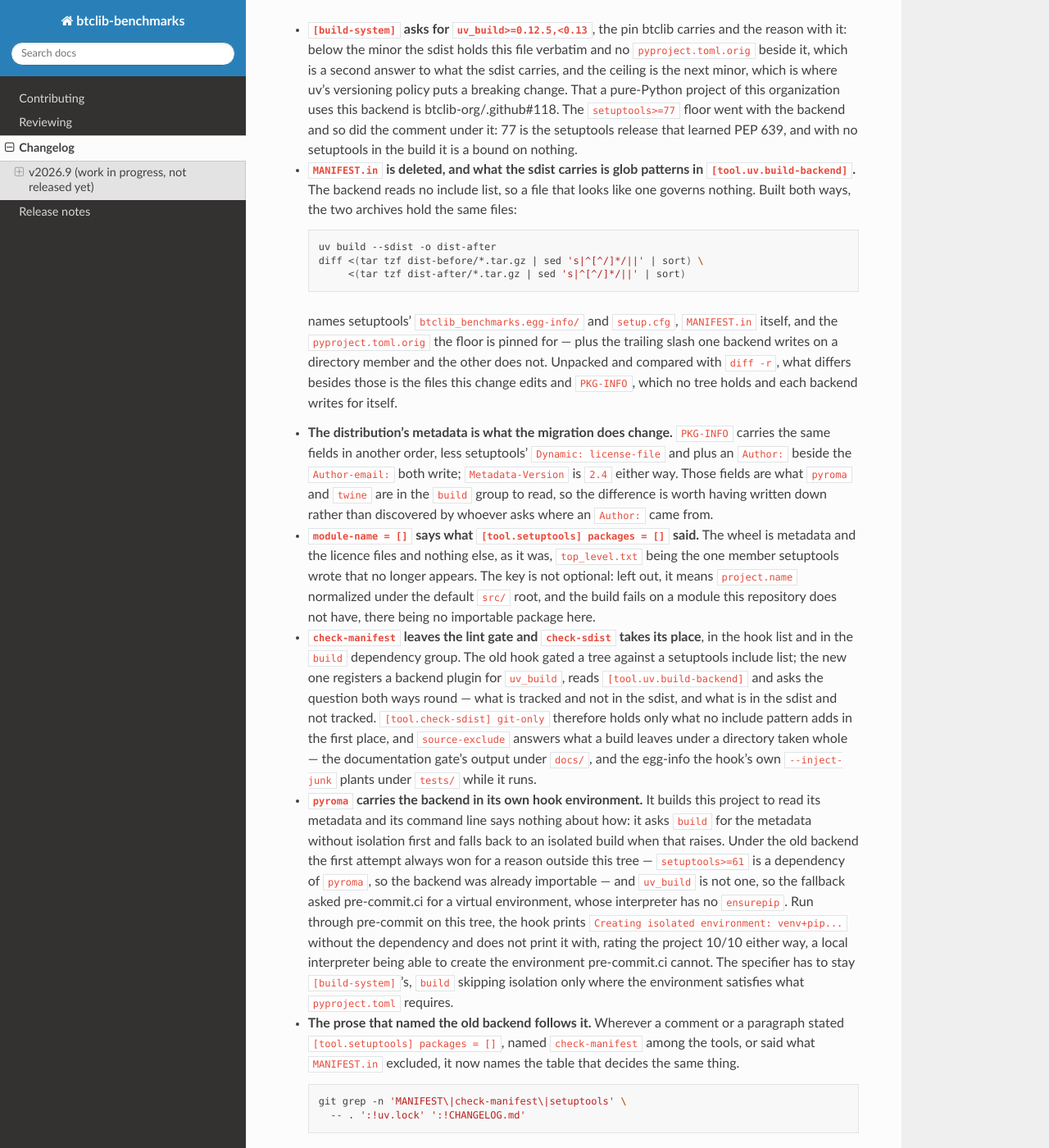
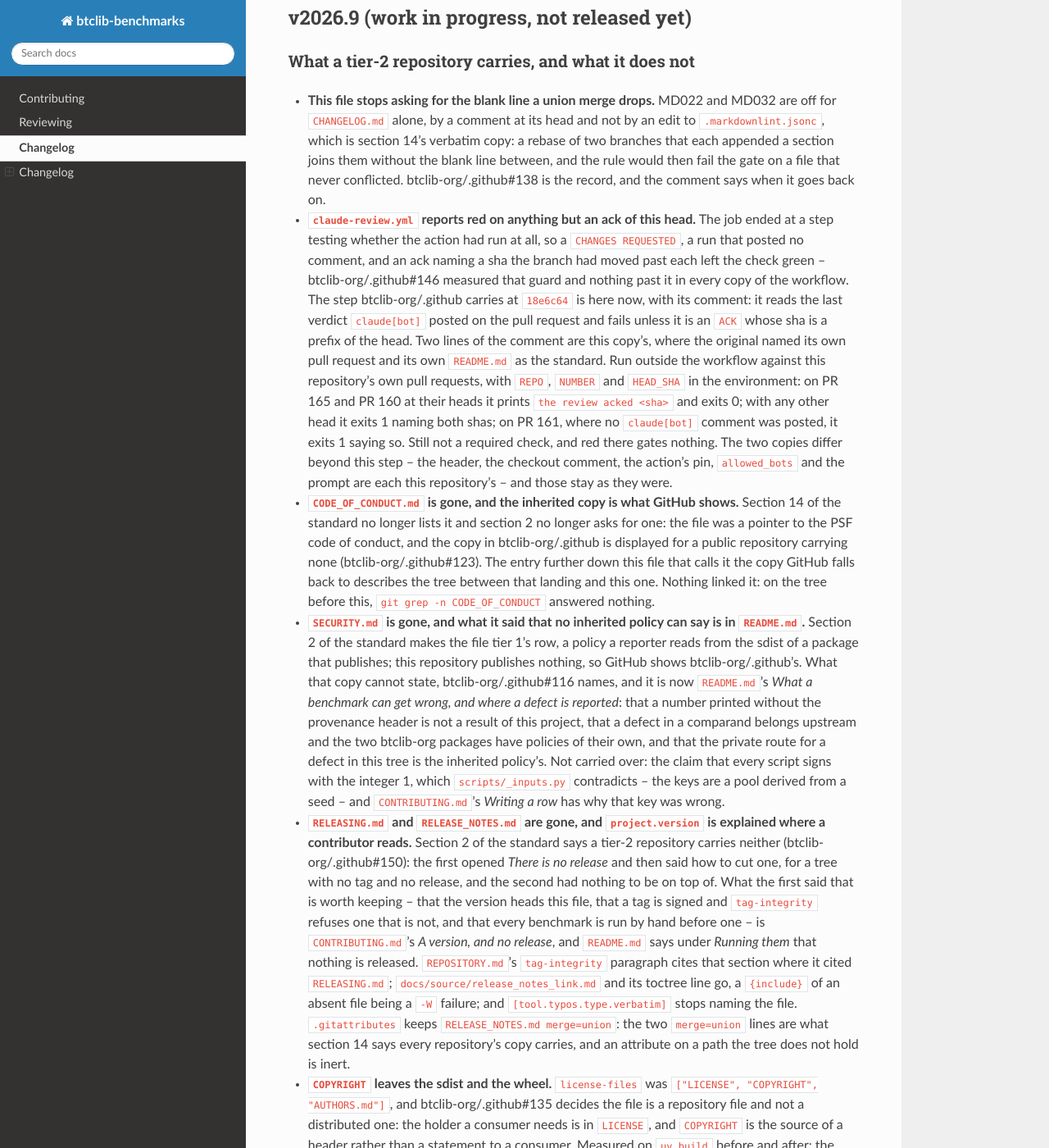
Before and after one commit to btclib-org/btclib-benchmarks, a Sphinx documentation site: the page built from docs/source/changelog_link.md, in a window 1280 px wide and 1400 px high, scrolled down 314 px. Shown: the whole window at 82% size. Built offline with Sphinx 7.4.7 and the Read the Docs theme 3.1.0, drawn with Linux system fonts in a browser that asks for light colours; some of the changed text lies outside the part shown.

Commit message:
The tree is a tier 2's, and the review check reports the verdict (#167)
Six decisions of the organization standard, each already taken on
btclib-org/.github and each measured here before being applied:

- claude-review.yml ends at the step btclib-org/.github carries at
  18e6c64, which reads the last verdict claude[bot] posted and goes red
  on anything but an ACK of this head (btclib-org/.github#146). Its
  shell was run against this repository's own pull requests: 165 and
  160 ack their heads, 161 carries no verdict and exits 1.
- CODE_OF_CONDUCT.md is deleted; the inherited copy is what GitHub
  shows (btclib-org/.github#123). Nothing in the tree linked it.
- SECURITY.md is deleted, this repository publishing nothing an sdist
  would carry it in; what an inherited policy cannot say -- the
  provenance header a number is unverified without, where a comparand's
  defect is reported -- is a README.md section (btclib-org/.github#116).
- COPYRIGHT leaves license-files and is named under [tool.check-sdist]
  git-only (btclib-org/.github#135): measured on uv build, the wheel
  loses dist-info/licenses/COPYRIGHT and nothing else.
- [tool.mypy] is strict and the hook runs it over scripts and tests;
  nothing to align (btclib-org/.github#112).
- RELEASING.md and RELEASE_NOTES.md are deleted, section 2 saying a
  tier-2 repository carries neither (btclib-org/.github#150). What the
  first said that is worth keeping -- project.version heads the
  changelog, a tag is signed, every benchmark is run by hand before one
  -- is CONTRIBUTING.md's "A version, and no release"; REPOSITORY.md
  cites that section where it cited RELEASING.md; the docs shim and its
  toctree line go, a -W build failing on an include of an absent file;
  .gitattributes keeps its merge=union line, section 14 owing it to
  every copy.

CHANGELOG.md opens with the MD022/MD032 waiver btclib-org/.github's
carries at fa5de67 (btclib-org/.github#138), and its introduction stops
pointing at release notes the tree no longer has.

```diff
--- a/CHANGELOG.md
+++ b/CHANGELOG.md
@@ -1,12 +1,109 @@
+<!-- markdownlint-disable MD022 MD032 -->
+<!-- This file is merge=union, so a rebase joins two sections and drops
+     the blank line between them without a conflict: the rule is off
+     here for the duration of btclib-org/.github#33, and goes back on
+     when that queue is empty. btclib-org/.github#138 is the record. -->
+
 # Changelog
 
-Every change of a release, in full: what changed, why, and what it cost.
-The release notes, which say what a user has to act on, are in
-[RELEASE_NOTES.md][notes]; this file is the record behind them.
-
-[notes]: https://github.com/btclib-org/btclib-benchmarks/blob/main/RELEASE_NOTES.md
+Every change, in full: what changed, why, and what it cost. The headings
+are `project.version`, a released *state of the benchmarks* rather than
+a release -- `CONTRIBUTING.md`'s *A version, and no release* has what
+that means here, and why there are no release notes for this file to be
+the record behind.
 
 ## v2026.9 (work in progress, not released yet)
+
+### What a tier-2 repository carries, and what it does not
+
+- **This file stops asking for the blank line a union merge drops.**
+  MD022 and MD032 are off for `CHANGELOG.md` alone, by a comment at its
+  head and not by an edit to `.markdownlint.jsonc`, which is section 14's
+  verbatim copy: a rebase of two branches that each appended a section
+  joins them without the blank line between, and the rule would then fail
+  the gate on a file that never conflicted. btclib-org/.github#138 is the
+  record, and the comment says when it goes back on.
+
+- **`claude-review.yml` reports red on anything but an ack of this
+  head.** The job ended at a step testing whether the action had run at
+  all, so a `CHANGES REQUESTED`, a run that posted no comment, and an ack
+  naming a sha the branch had moved past each left the check green --
+  btclib-org/.github#146 measured that guard and nothing past it in every
+  copy of the workflow. The step btclib-org/.github carries at `18e6c64`
+  is here now, with its comment: it reads the last verdict `claude[bot]`
+  posted on the pull request and fails unless it is an `ACK` whose sha is
+  a prefix of the head. Two lines of the comment are this copy's, where
+  the original named its own pull request and its own `README.md` as the
+  standard. Run outside the workflow against this repository's own pull
+  requests, with `REPO`, `NUMBER` and `HEAD_SHA` in the environment: on
+  PR 165 and PR 160 at their heads it prints `the review acked <sha>`
+  and exits 0; with any other head it exits 1 naming both shas; on
+  PR 161, where no `claude[bot]` comment was posted, it exits 1 saying
+  so. Still not a required check, and red there gates nothing. The two
+  copies differ beyond this step -- the header, the checkout comment,
+  the action's pin, `allowed_bots` and the prompt are each this
+  repository's -- and those stay as they were.
+
+- **`CODE_OF_CONDUCT.md` is gone, and the inherited copy is what GitHub
+  shows.** Section 14 of the standard no longer lists it and section 2
+  no longer asks for one: the file was a pointer to the PSF code of
+  conduct, and the copy in btclib-org/.github is displayed for a public
+  repository carrying none (btclib-org/.github#123). The entry further
+  down this file that calls it the copy GitHub falls back to describes
+  the tree between that landing and this one. Nothing linked it: on the
+  tree before this, `git grep -n CODE_OF_CONDUCT` answered nothing.
+
+- **`SECURITY.md` is gone, and what it said that no inherited policy can
+  say is in `README.md`.** Section 2 of the standard makes the file tier
+  1's row, a policy a reporter reads from the sdist of a package that
+  publishes; this repository publishes nothing, so GitHub shows
+  btclib-org/.github's. What that copy cannot state, btclib-org/.github#116
+  names, and it is now `README.md`'s *What a benchmark can get wrong, and
+  where a defect is reported*: that a number
+  printed without the provenance header is not a result of this project,
+  that a defect in a comparand belongs upstream and the two btclib-org
+  packages have policies of their own, and that the private route for a
+  defect in this tree is the inherited policy's. Not carried over: the
+  claim that every script signs with the integer 1, which
+  `scripts/_inputs.py` contradicts -- the keys are a pool derived from a
+  seed -- and `CONTRIBUTING.md`'s *Writing a row* has why that key was
+  wrong.
+
+- **`RELEASING.md` and `RELEASE_NOTES.md` are gone, and `project.version`
+  is explained where a contributor reads.** Section 2 of the standard
+  says a tier-2 repository carries neither (btclib-org/.github#150): the
+  first opened *There is no release* and then said how to cut one, for a
+  tree with no tag and no release, and the second had nothing to be on
+  top of. What the first said that is worth keeping -- that the version
+  heads this file, that a tag is signed and `tag-integrity` refuses one
+  that is not, and that every benchmark is run by hand before one --
+  is `CONTRIBUTING.md`'s *A version, and no release*, and `README.md`
+  says under *Running them* that nothing is released. `REPOSITORY.md`'s
+  `tag-integrity` paragraph cites that section where it cited
+  `RELEASING.md`; `docs/source/release_notes_link.md` and its toctree
+  line go, a `{include}` of an absent file being a `-W` failure; and
+  `[tool.typos.type.verbatim]` stops naming the file. `.gitattributes`
+  keeps `RELEASE_NOTES.md merge=union`: the two `merge=union` lines are
+  what section 14 says every repository's copy carries, and an attribute
+  on a path the tree does not hold is inert.
+
+- **`COPYRIGHT` leaves the sdist and the wheel.** `license-files` was
+  `["LICENSE", "COPYRIGHT", "AUTHORS.md"]`, and btclib-org/.github#135
+  decides the file is a repository file and not a distributed one: the
+  holder a consumer needs is in `LICENSE`, and `COPYRIGHT` is the source
+  of a header rather than a statement to a consumer. Measured on
+  `uv build` before and after: the wheel's `dist-info/licenses/` goes
+  from `AUTHORS.md`, `COPYRIGHT` and `LICENSE` to `AUTHORS.md` and
+  `LICENSE`, `METADATA`'s `License-File` lines with it, and the sdist's
+  root loses `COPYRIGHT` and the files this entry deletes, nothing else.
+  `[tool.check-sdist]` `git-only` gains the name, that hook otherwise
+  answering `Git only: COPYRIGHT`.
+
+- **mypy is strict and the gate runs it, measured rather than assumed**
+  (btclib-org/.github#112). `[tool.mypy]` has `strict = true` and no
+  `files`, and the `mypy` hook passes `scripts tests`, which is every
+  directory holding a `.py` file but `docs/source/`, whose `conf.py`
+  btclib's hook leaves out the same way. Nothing changed.
 
 ### The build backend is uv_build, and there is no include list
 
```
Also changed, not shown: CODE_OF_CONDUCT.md (deleted, +0 -10 lines), CONTRIBUTING.md (+28 -0 lines), README.md (+30 -1 lines), RELEASE_NOTES.md (deleted, +0 -49 lines), RELEASING.md (deleted, +0 -45 lines), REPOSITORY.md (+5 -5 lines), SECURITY.md (deleted, +0 -45 lines), docs/source/index.md (+0 -1 lines), docs/source/release_notes_link.md (deleted, +0 -5 lines), pyproject.toml (+11 -3 lines), 1 other file.
